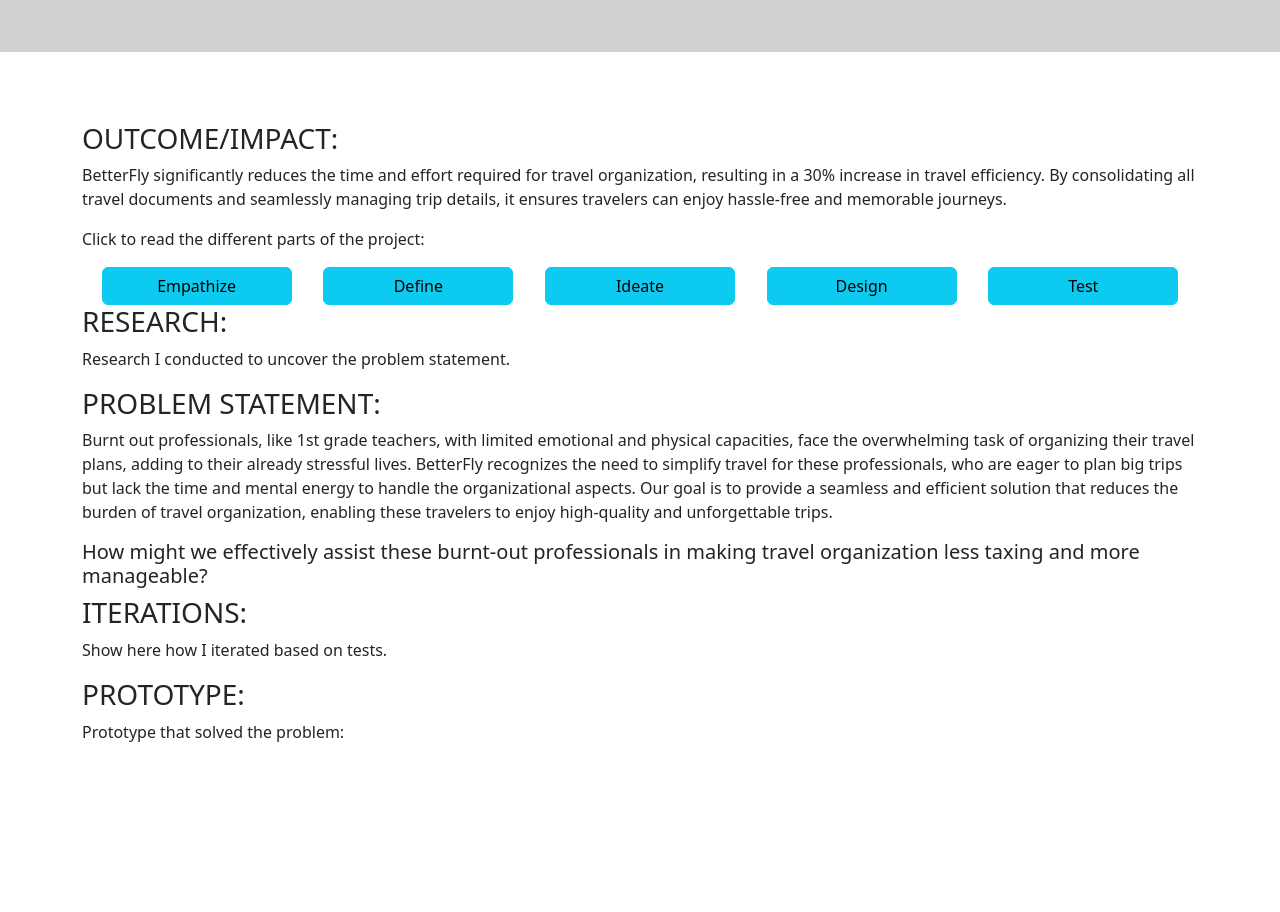
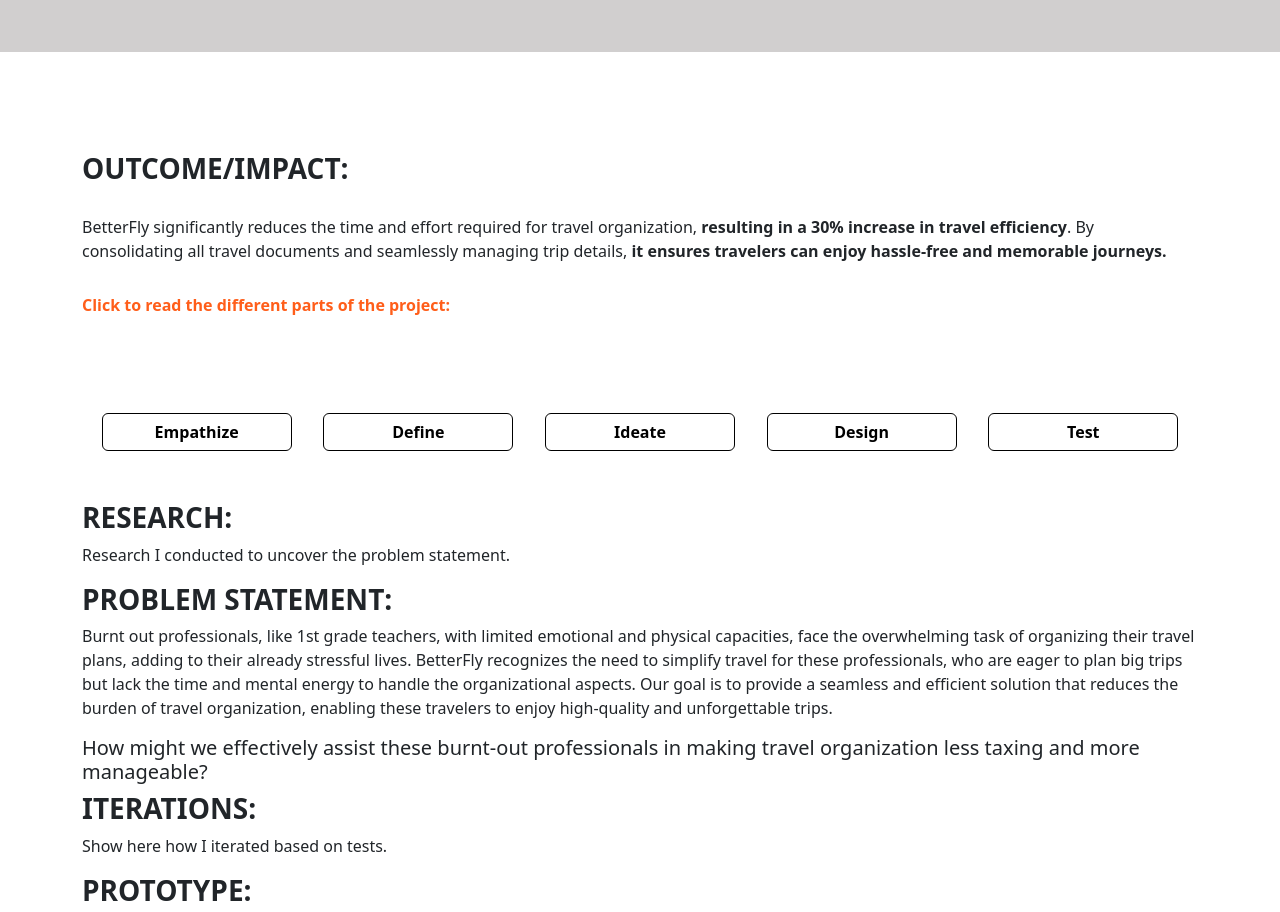
Before and after one commit to SenseiSilab/UX_UI_HW_20, a plain HTML site: page index.html in a window 1280 px wide. Shown: the part 620-1532 px from the top of the page. Before the commit the page ends 1380 px from the top, so only its background shows below. Drawn offline with nearby package versions, Linux system fonts and the light colour scheme.

Commit message:
Updated outcome/impact section

```diff
--- a/css/style.css
+++ b/css/style.css
@@ -15,7 +15,7 @@ h2, .nav {
 }
 
 .orange {
-    color: orangered;
+    color: #FF5E1A;
 }
 
 .black {
@@ -55,7 +55,14 @@ h2, .nav {
 }
 
 /*Outcome/Impact Styling*/
-
-
+.outcome-margin {
+    margin: 30px 0px;
+}
 
 /*Page Nav buttons styling*/
+.btn-info {
+    background-color: white;
+    border-color: black;
+    font-weight: 600;
+    margin: 50px 0px;
+}
--- a/index.html
+++ b/index.html
@@ -53,10 +53,10 @@
     <!--Outcome/Impact Section-->
     <div class="container">
         <div class="row">
-            <div>
-                <h3>OUTCOME/IMPACT:</h3>
-                <p>BetterFly significantly reduces the time and effort required for travel organization, resulting in a 30% increase in travel efficiency. By consolidating all travel documents and seamlessly managing trip details, it ensures travelers can enjoy hassle-free and memorable journeys.</p>
-                <p>Click to read the different parts of the project:</p>
+            <div class="outcome-margin">
+                <h3><strong>OUTCOME/IMPACT:</strong></h3>
+                <p class="outcome-margin">BetterFly significantly reduces the time and effort required for travel organization, <strong>resulting in a 30% increase in travel efficiency</strong>. By consolidating all travel documents and seamlessly managing trip details, <strong>it ensures travelers can enjoy hassle-free and memorable journeys.</strong></p>
+                <p class="orange"><strong>Click to read the different parts of the project:</strong></p>
             </div>
         </div>
     </div>
@@ -75,14 +75,14 @@
     <!--Research Section-->
     <div class="container">
         <div class="row">
-            <h3>RESEARCH:</h3>
+            <h3><strong>RESEARCH:</strong></h3>
             <p>Research I conducted to uncover the problem statement.</p>
         </div>
     </div>
 
     <div class="container">
         <div class="row">
-            <h3>PROBLEM STATEMENT:</h3>
+            <h3><strong>PROBLEM STATEMENT:</strong></h3>
             <p>Burnt out professionals, like 1st grade teachers, with limited emotional and physical capacities, face the overwhelming task of organizing their travel plans, adding to their already stressful lives. BetterFly recognizes the need to simplify travel for these professionals, who are eager to plan big trips but lack the time and mental energy to handle the organizational aspects. Our goal is to provide a seamless and efficient solution that reduces the burden of travel organization, enabling these travelers to enjoy high-quality and unforgettable trips. </p>
             <h5>How might we effectively assist these burnt-out professionals in making travel organization less taxing and more manageable?</h5>
         </div>
@@ -90,14 +90,14 @@
 
     <div class="container">
         <div class="row">
-            <h3>ITERATIONS:</h3>
+            <h3><strong>ITERATIONS:</strong></h3>
             <p>Show here how I iterated based on tests.</p>
         </div>
     </div>
 
     <div class="container">
         <div class="row">
-            <h3>PROTOTYPE:</h3>
+            <h3><strong>PROTOTYPE:</strong></h3>
             <p>Prototype that solved the problem:</p>
         </div>
     </div>
```
